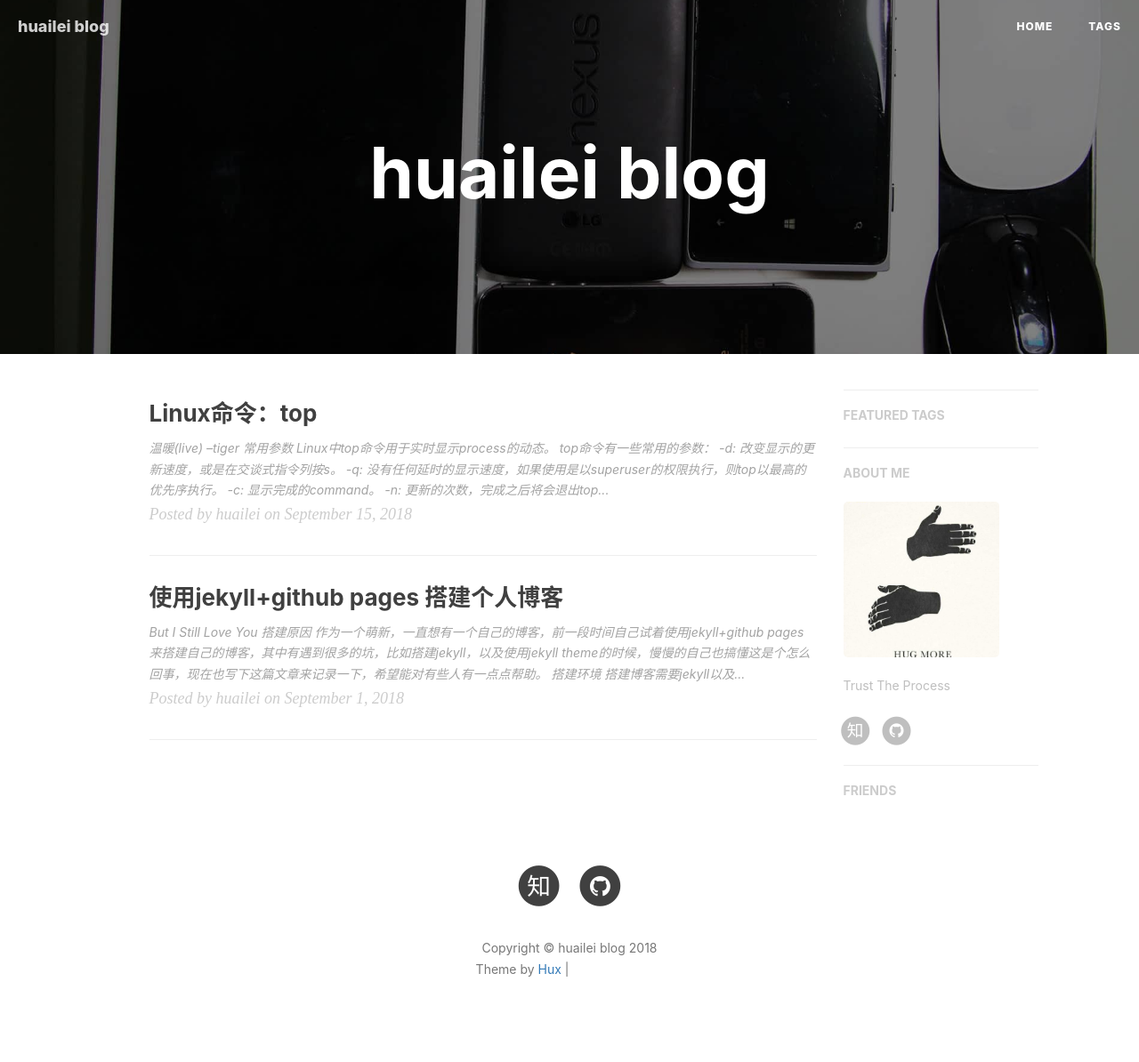
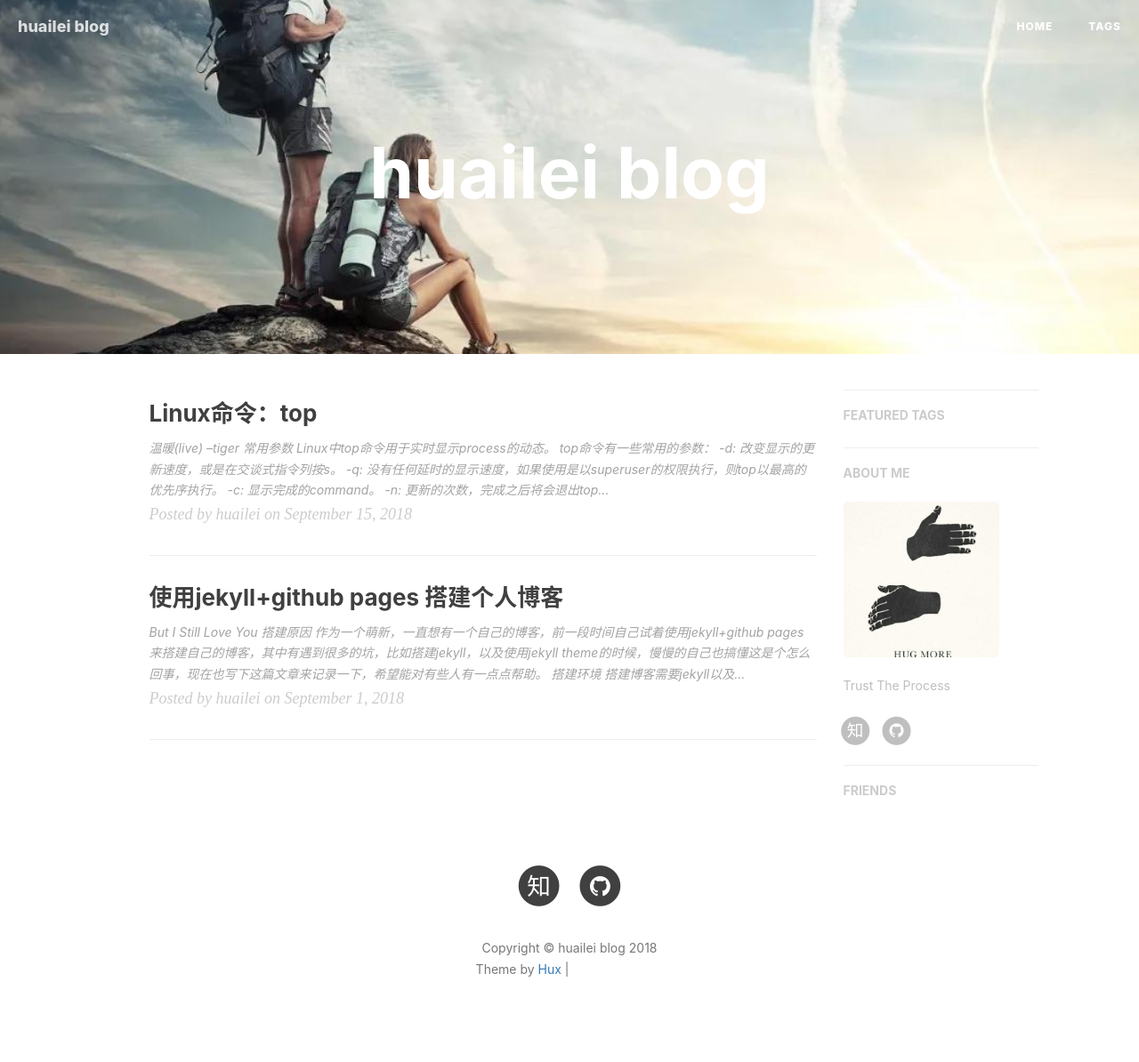
Before and after one commit to huaileicoder/huaileicoder.github-io, a Jekyll site: the page built from index.html, in a window 1280 px wide. Shown: the whole page at 89% size. Built offline with Jekyll 4.4.1, drawn with Linux system fonts in a browser that asks for light colours; nearby versions of some CDN libraries; the list of posts is cut into pages by our own code; comment, search, counter and statistics services are not loaded; grey boxes are pictures that could not be loaded.

Commit message:
modify home bg

```diff
--- a/_config.yml
+++ b/_config.yml
@@ -1,7 +1,7 @@
 # Site settings
 title: huailei blog
 SEOTitle: 怀雷 | huailei Blog
-header-img: img/home-bg-geek.jpg
+header-img: img/home-bg-sun.jpg
 email: huailei2017@gmail.com
 description: "Trust The Process"
 keyword: "Trust The Process"
```
Also changed, not shown: img/home-bg-sun.jpg (renamed from img/微信图片_20180926100653.jpg), 2 other files.
